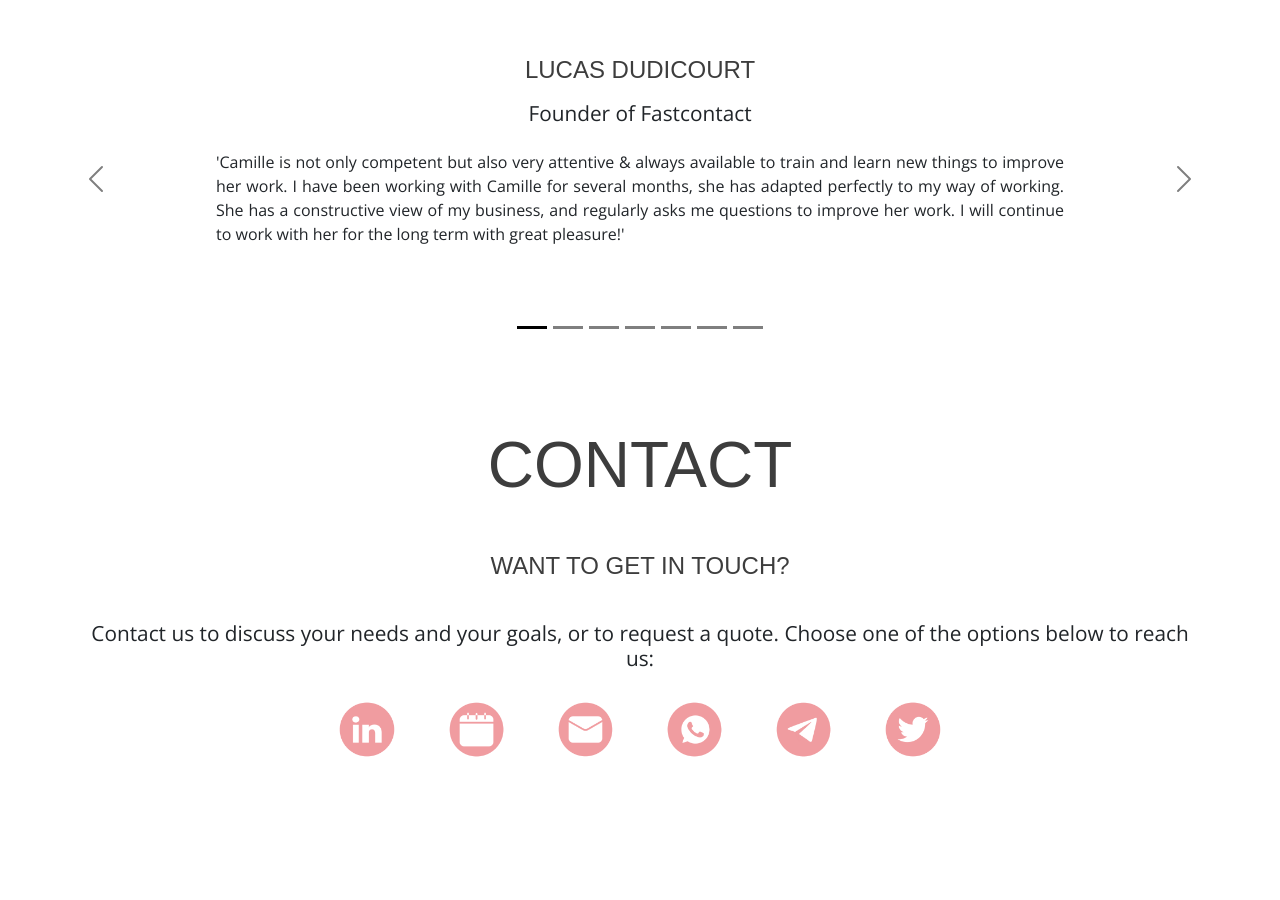
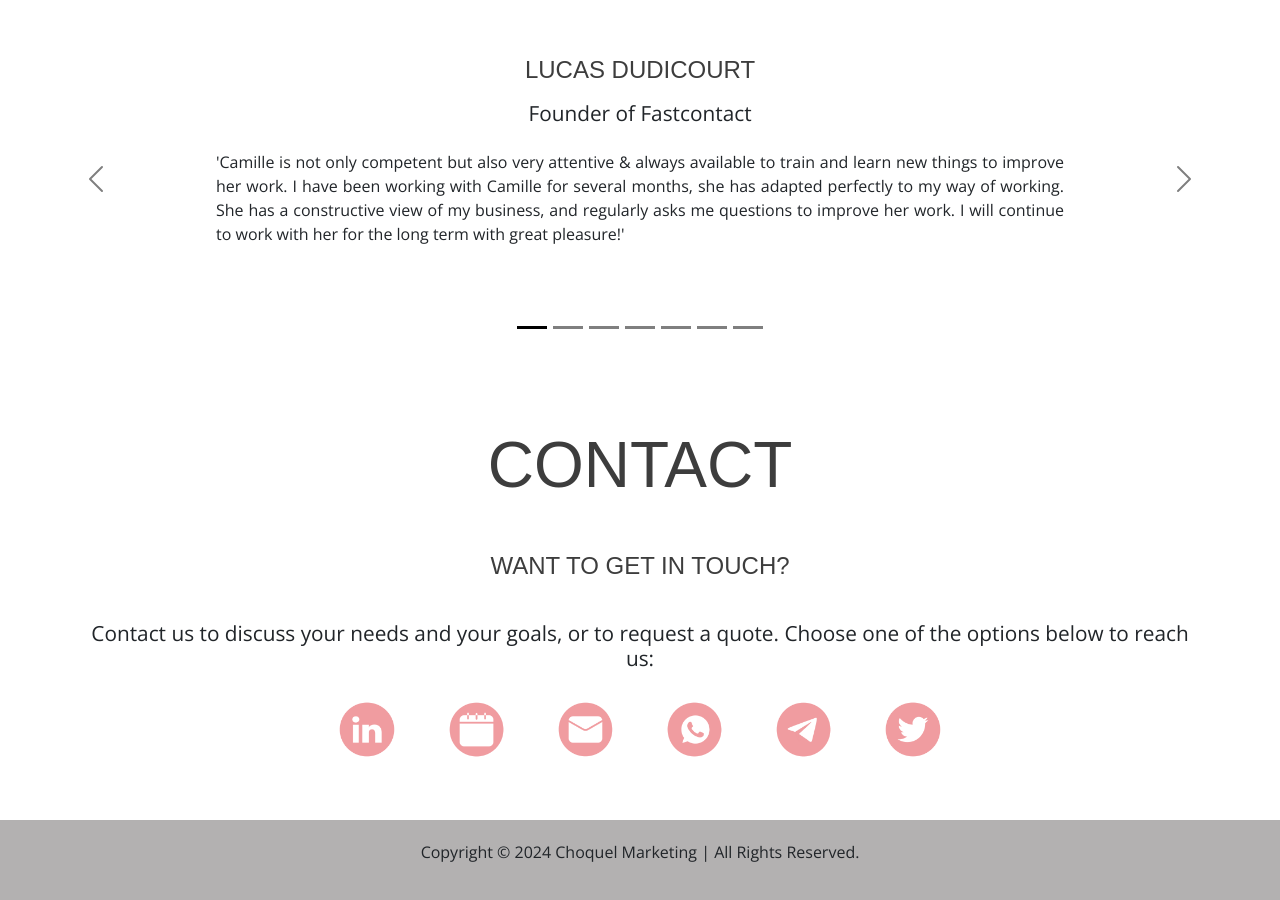
Before and after one commit to aubarb/choquel-marketing, a plain HTML site: page index.html in a window 1280 px wide. Shown: the part 3990-4890 px from the top of the page. Before the commit the page ends 4810 px from the top, so only its background shows below. Drawn offline with nearby package versions, Linux system fonts and the light colour scheme.

Commit message:
add copyright

```diff
--- a/index.html
+++ b/index.html
@@ -1191,7 +1191,7 @@
             <div class="row row-cols-3 row-cols-lg-6 m-auto">
               <div class="col">
                 <a
-                  href="https://www.linkedin.com/in/camille-choquel-06191112/"
+                  href="https://www.linkedin.com/in/camille-choquel-digitalmarketer/"
                   target="_blank"
                   ><img
                     class="img-fluid"
@@ -1245,6 +1245,9 @@
           </div>
         </div>
       </div>
+      <div class="copyright">
+        <p>Copyright © 2024 Choquel Marketing | All Rights Reserved.</p>
+      </div>
     </div>
     <script src="https://code.jquery.com/jquery-3.6.0.min.js"></script>
     <script src="https://cdn.jsdelivr.net/npm/bootstrap@5.3.0-alpha3/dist/js/bootstrap.bundle.min.js"></script>
--- a/resources/css/style.css
+++ b/resources/css/style.css
@@ -478,3 +478,12 @@ figure {
     width: 90%;
   }
 }
+
+/* ------ COPYRIGHT ------ */
+.copyright {
+    background-color: #b3b1b1; /* Grey ribbon background */
+    display: flex;
+    align-items: center;       /* Vertical centering */
+    justify-content: center;   /* Horizontal centering */
+    padding: 20px 0;           /* Optional: Adds vertical space */
+}
```
Also changed, not shown: fr.html (+4 -1 lines).
